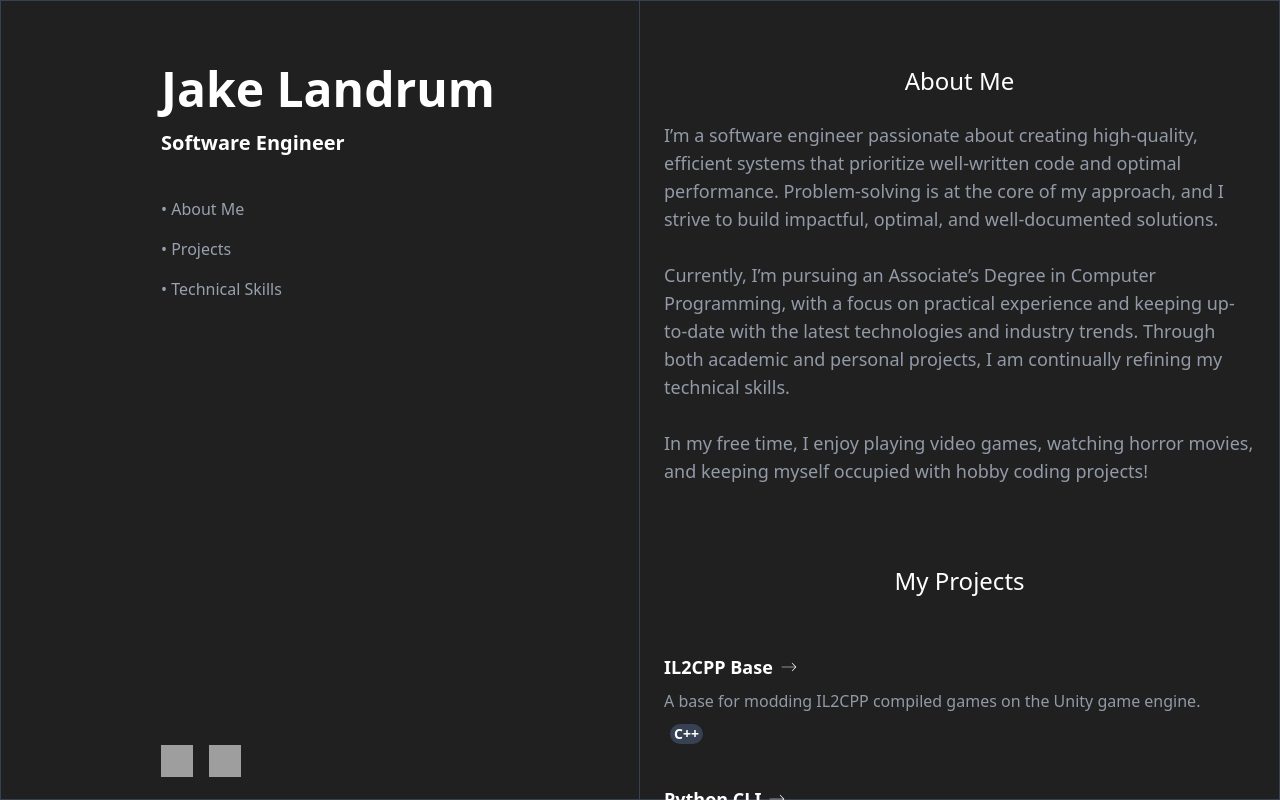
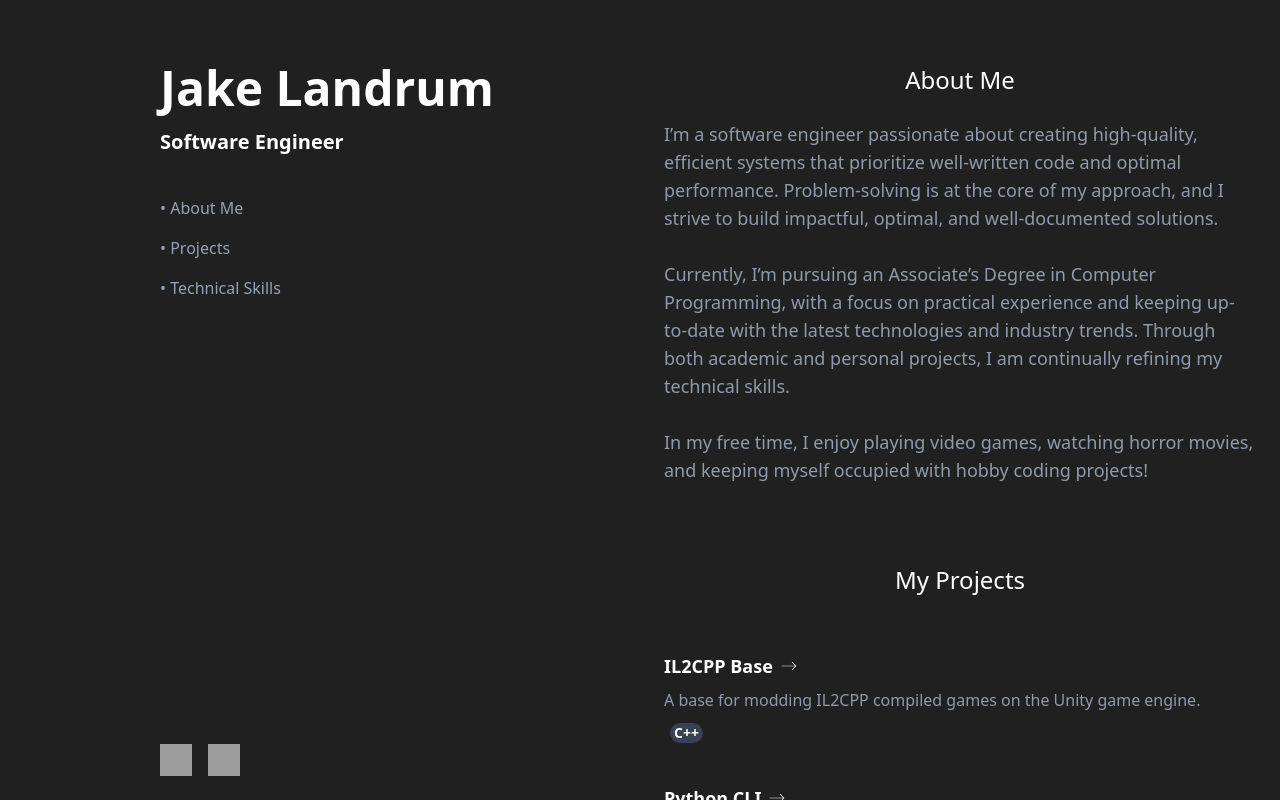
Before and after one commit to jakeyboi1/portfolio, a Vue app: page / in a window 1280 px wide. Built offline with nearby package versions, Linux system fonts and the light colour scheme; grey boxes are pictures that could not be loaded.

Commit message:
removedMidSeperator

```diff
--- a/src/App.vue
+++ b/src/App.vue
@@ -19,9 +19,9 @@ function scrollToSection(elementId) {
   <link rel="stylesheet" type='text/css' href="https://cdn.jsdelivr.net/gh/devicons/devicon@latest/devicon.min.css" />
 
   <div class="h-screen w-screen flex items-center justify-center overflow-x-hidden overflow-y-hidden">
-    <div class="w-screen h-screen border border-gray-700 grid grid-cols-2">
+    <div class="w-screen h-screen grid grid-cols-2">
       <!-- LEFT SIDE -->
-      <div class="border-r border-gray-700 text-white p-6 flex flex-col lg:pl-40">
+      <div class="text-white p-6 flex flex-col lg:pl-40">
         <h1 class="font-bold lg:text-5xl text-2xl pt-10">Jake Landrum</h1>
         <p class="pt-4 lg:text-xl text-lg font-semibold">Software Engineer</p>
 
```
